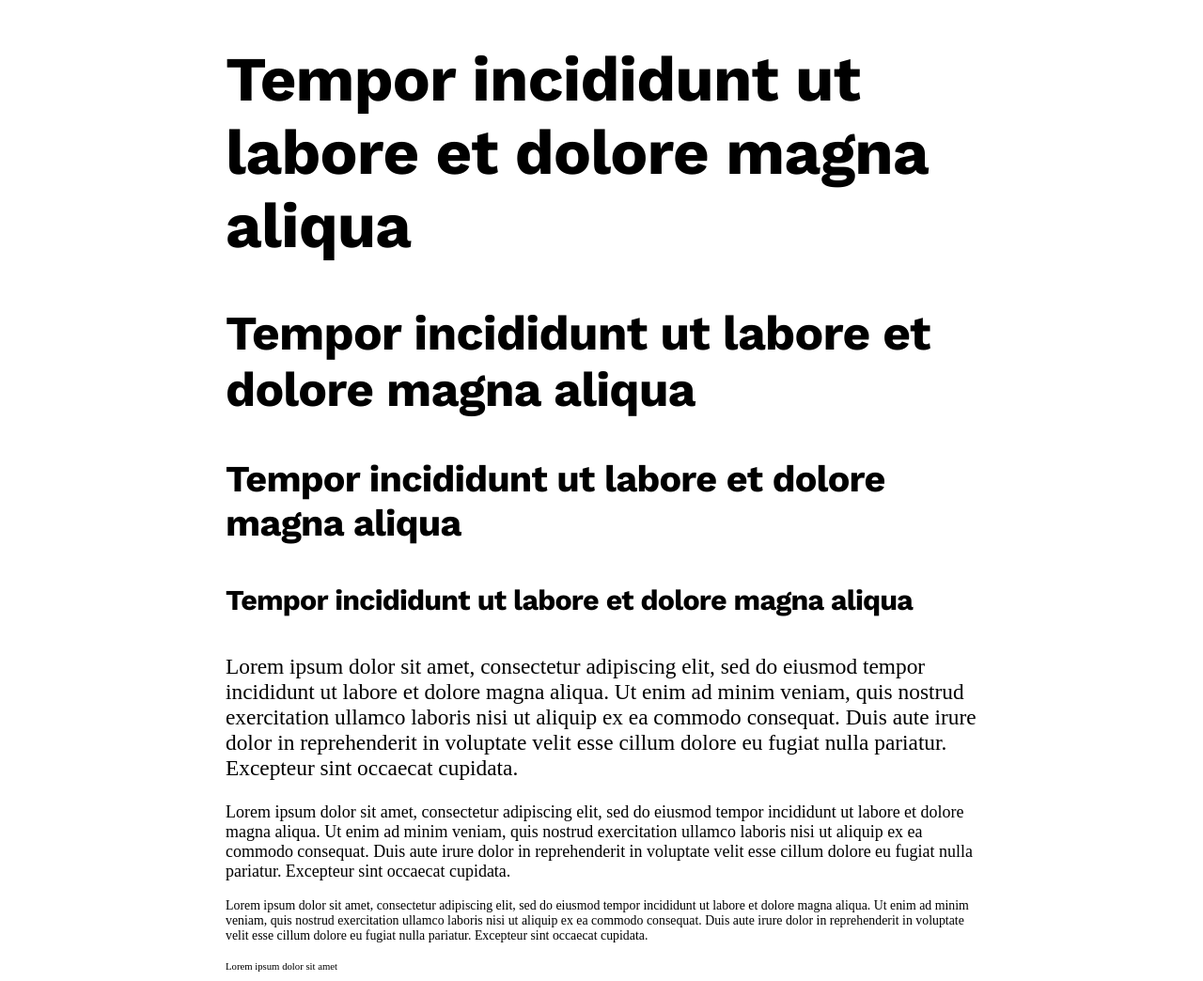
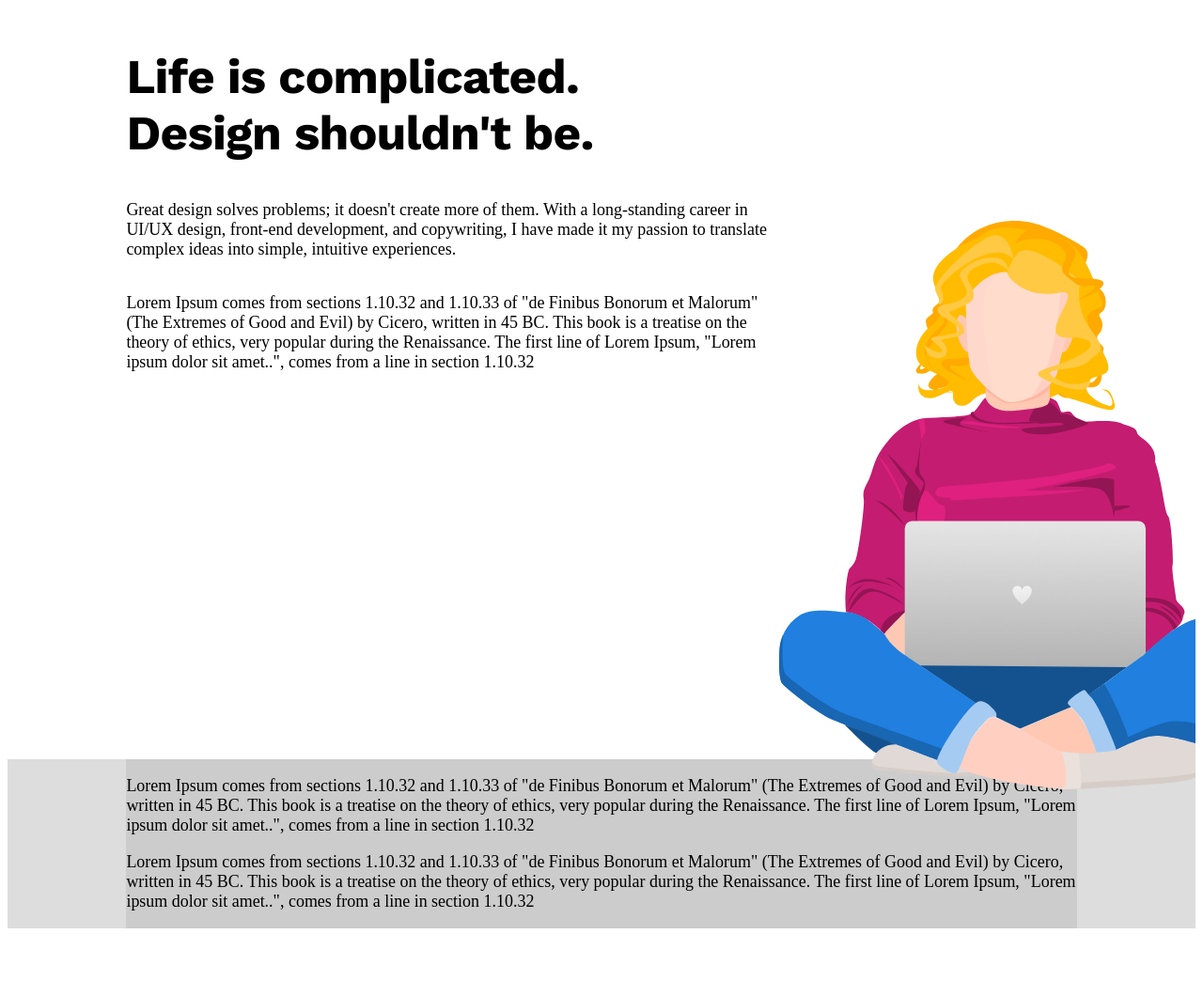
Before and after one commit to marmalade-sky/vigilant-memory, an Eleventy site: page src/index.njk in a window 1280 px wide. Shown: the whole page at 94% size. After the commit the page ends 996 px from the top, so only its background shows below. Built offline with nearby package versions, Linux system fonts and the light colour scheme; Eleventy itself is replaced by a stand-in of ours; files that its build step writes are made by us from their sources.

Commit message:
Grid work for custom hero and modular site sections.

```diff
--- a/src/_includes/base.njk
+++ b/src/_includes/base.njk
@@ -13,7 +13,7 @@
   </head>
   <body>
     {# {{ content | safe }} #}
-    <div class="container">
+    {# <div class="container">
       <h1>Tempor incididunt ut labore et dolore magna aliqua</h1>
       <h2>Tempor incididunt ut labore et dolore magna aliqua</h2>
       <h3>Tempor incididunt ut labore et dolore magna aliqua</h3>
@@ -28,6 +28,28 @@
         Lorem ipsum dolor sit amet, consectetur adipiscing elit, sed do eiusmod tempor incididunt ut labore et dolore magna aliqua. Ut enim ad minim veniam, quis nostrud exercitation ullamco laboris nisi ut aliquip ex ea commodo consequat. Duis aute irure dolor in reprehenderit in voluptate velit esse cillum dolore eu fugiat nulla pariatur. Excepteur sint occaecat cupidata.
       </p>
       <small>Lorem ipsum dolor sit amet</small>
-    </div>
+    </div> #}
+        <div class="hero">
+          <div class="copy">
+            <h2>
+              Life is complicated.</br>
+              Design shouldn't be.
+            </h1>
+            <p>Great design solves problems; it doesn't create more of them. With a long-standing career in UI/UX design, front-end development, and copywriting, I have made it my passion to translate complex ideas into simple, intuitive experiences. </p>
+          </div>
+          <div class="skills">
+            <p> Lorem Ipsum comes from sections 1.10.32 and 1.10.33 of "de Finibus Bonorum et Malorum" (The Extremes of Good and Evil) by Cicero, written in 45 BC. This book is a treatise on the theory of ethics, very popular during the Renaissance. The first line of Lorem Ipsum, "Lorem ipsum dolor sit amet..", comes from a line in section 1.10.32</p>
+          </div>
+          <div class="divide">
+            <img src="assets/svg/shapes/waves-opacity.svg" class="svg" />
+          </div>
+          <div class="illustration">
+            <img src="assets/svg/illustration/sitting-with-computer.svg" class="svg" />
+          </div>
+      </div>
+      <section class="section">
+        <div class="section-content"><p> Lorem Ipsum comes from sections 1.10.32 and 1.10.33 of "de Finibus Bonorum et Malorum" (The Extremes of Good and Evil) by Cicero, written in 45 BC. This book is a treatise on the theory of ethics, very popular during the Renaissance. The first line of Lorem Ipsum, "Lorem ipsum dolor sit amet..", comes from a line in section 1.10.32</p>
+        <p> Lorem Ipsum comes from sections 1.10.32 and 1.10.33 of "de Finibus Bonorum et Malorum" (The Extremes of Good and Evil) by Cicero, written in 45 BC. This book is a treatise on the theory of ethics, very popular during the Renaissance. The first line of Lorem Ipsum, "Lorem ipsum dolor sit amet..", comes from a line in section 1.10.32</p></div>
+      </section>
   </body>
 </html>
--- /dev/null
+++ b/src/scss/layout/_hero.scss
@@ -0,0 +1,76 @@
+@use '../abstracts/' as *;
+
+.hero {
+  min-height: 100vh;
+  position: relative;
+  display: grid;
+  grid-template-columns: 10% 2fr 6rem 1fr;
+  grid-template-rows: min-content;
+  overflow-x: clip;
+  z-index: 5;
+
+  .copy {
+    grid-area: 1 / 2 / 2 / 3;
+  }
+
+  .skills {
+    grid-area: 2 / 2 / 3 / 3;
+  }
+
+  .divide {
+    position: relative;
+    grid-area:  1 / 3 / 3 / 4;
+    background-color: var(--clr-neutral-100);
+    z-index: 2;
+
+    .svg {
+      width: auto;
+      height: 100%;
+      position: absolute;
+      top: 0;
+      left: 100%;
+    }
+  }
+
+  .illustration {
+    position: relative;
+    grid-area: 1 / 3 / 3 / 5;;
+    background-color: var(--clr-primary-400);
+
+    .svg {
+      position: absolute;
+      bottom: -2rem;
+      right: -6rem;
+      z-index: 3;
+    }
+  }
+
+  // .accent {
+  //   position: relative;
+  //   grid-area: accent;
+  //   background-color: var(--clr-primary-400);
+
+  //   display: grid;
+  //   grid-template-columns: 7em 1fr;
+  //   grid-template-rows: auto;
+  // }
+
+  // .wave {
+  //   grid-area: 1 / 1 / 2 / 2;
+  //   background: var(--clr-neutral-100);
+  // }
+
+  // .illustration {
+  //   position: relative;
+  //   grid-area: 1 / 1 / 2 / 3;
+  //   background: url(../assets/svg/shapes/waves-opacity.svg) 7em 0 no-repeat;
+
+  //   .svg {
+  //     position: absolute;
+  //     bottom: -40px;
+  //     right: -6rem;
+  //   }
+  // }
+
+
+}
--- /dev/null
+++ b/src/scss/layout/_index.scss
@@ -0,0 +1,2 @@
+@forward '../layout/section';
+@forward '../layout/hero';
--- /dev/null
+++ b/src/scss/layout/_section.scss
@@ -0,0 +1,13 @@
+.section {
+  display: grid;
+  grid-template-columns: 10% 1fr 10%;
+  grid-template-rows: auto;
+  grid-template-areas:
+  ". content .";
+  background: #ddd;
+}
+
+.section-content {
+  grid-area: content;
+  background: #ccc;
+}
--- a/src/scss/main.scss
+++ b/src/scss/main.scss
@@ -1,6 +1,7 @@
 @use './base/' as *;
+@use './layout/' as *;
 
 .container {
-  width: 800px;
+  max-width: 1280px;
   margin: 0 auto;
 }
```
Also changed, not shown: src/assets/svg/illustration/sitting-with-computer.svg (added), src/assets/svg/shapes/waves-opacity.svg (added).
